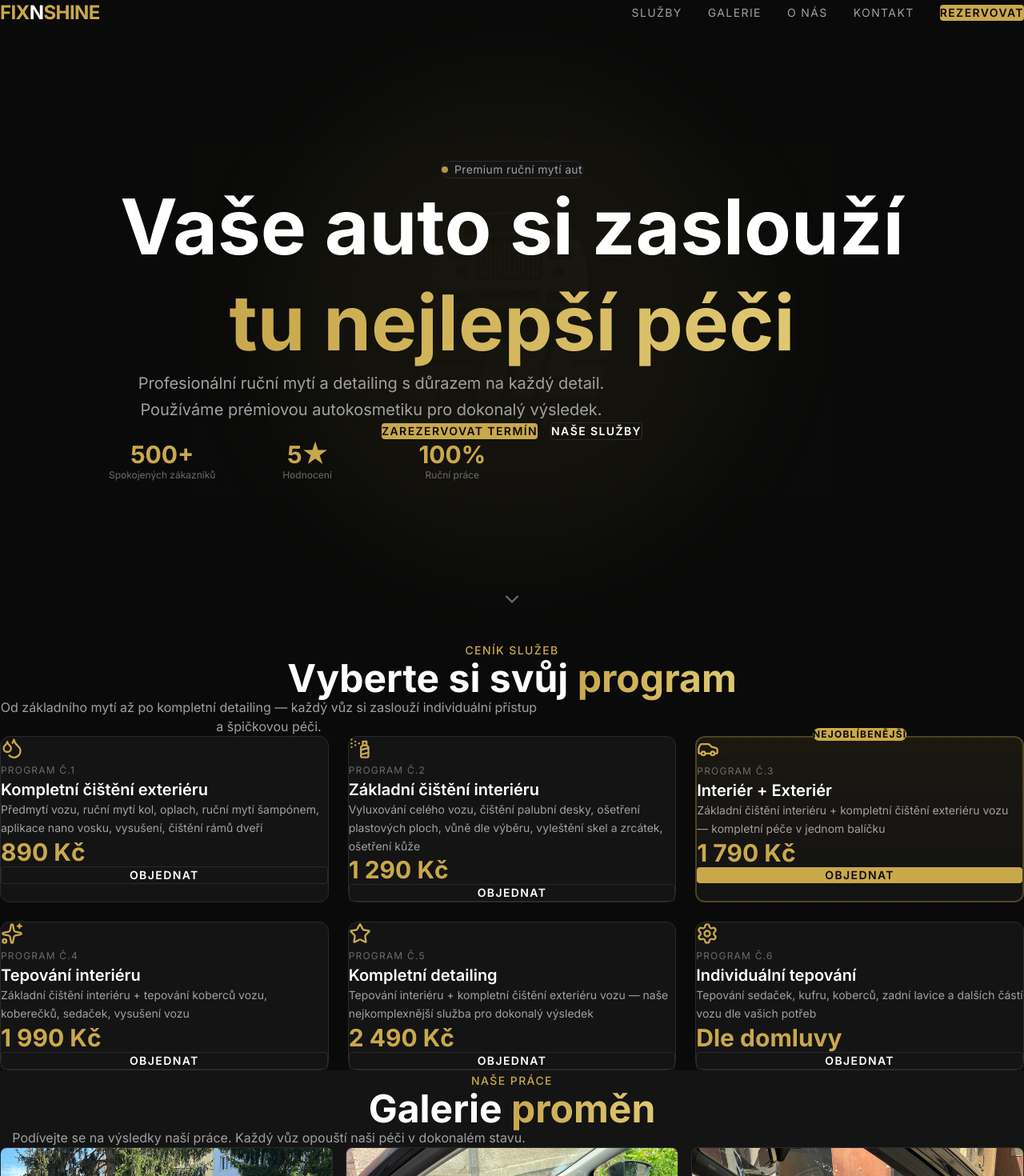
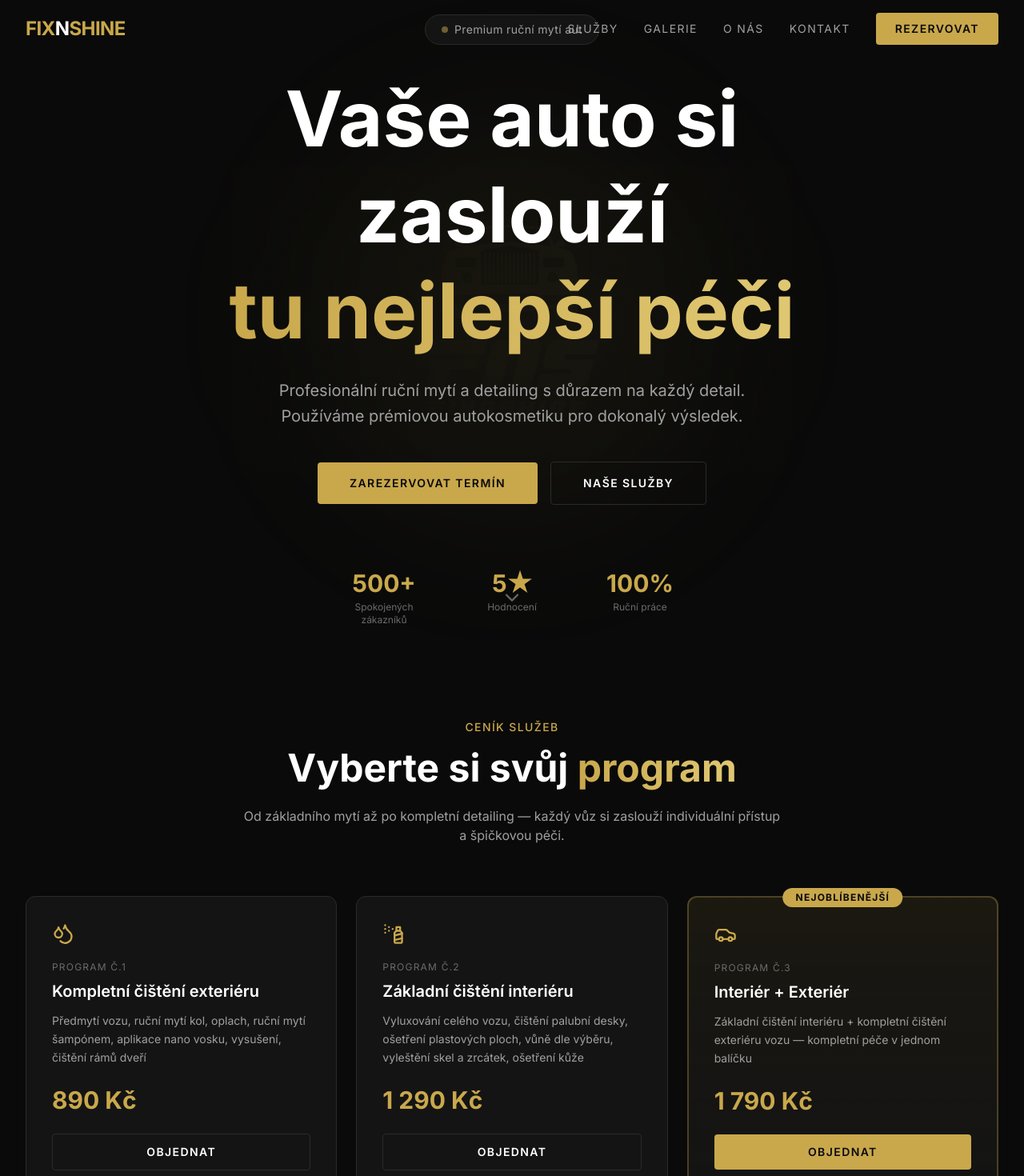
Before and after one commit to jakubrichter332-ops/fixnshine-web, a React (Vite) app: page / in a window 1280 px wide. Shown: the top 1470 px of the page at 80% size. Built offline with nearby package versions, Linux system fonts and the light colour scheme.

Commit message:
Fix desktop layout - wrap CSS resets in @layer base
CSS resets were outside any layer, overriding Tailwind v4 utility
classes (px-4, mx-auto, etc.) due to cascade priority. Also includes
component cleanup and gallery image update.

Co-Authored-By: Claude Opus 4.6 <noreply@anthropic.com>

```diff
--- a/src/App.tsx
+++ b/src/App.tsx
@@ -9,14 +9,16 @@ import Footer from "./components/Footer";
 
 function App() {
   return (
-    <div className="min-h-screen bg-primary w-full overflow-x-hidden">
+    <div className="min-h-screen bg-primary overflow-x-hidden">
       <Navbar />
+      <main>
         <Hero />
         <Services />
         <Gallery />
         <About />
         <Booking />
         <Contact />
+      </main>
       <Footer />
     </div>
   );
--- a/src/components/Gallery.tsx
+++ b/src/components/Gallery.tsx
@@ -5,7 +5,7 @@ import img01 from "../assets/gallery/01-bmw7-exterior.jpeg";
 import img02 from "../assets/gallery/02-bmw7-side.jpeg";
 import img03 from "../assets/gallery/03-bmw7-front.jpeg";
 import img04 from "../assets/gallery/04-bmw7-interior.jpeg";
-import img05 from "../assets/gallery/05-seat-interior.jpeg";
+import img05 from "../assets/gallery/05-bmw3-interior-after.jpeg";
 import img06 from "../assets/gallery/06-seat-dashboard.jpeg";
 import img07 from "../assets/gallery/07-bmw3-interior.jpeg";
 import img08 from "../assets/gallery/08-bmw3-front.jpeg";
@@ -13,7 +13,7 @@ import img09 from "../assets/gallery/09-bmw3-side.jpeg";
 
 const galleryItems = [
   { id: 1, src: img01, label: "BMW 7 — Exteriér po detailingu" },
-  { id: 2, src: img05, label: "Čištění interiéru — před" },
+  { id: 2, src: img05, label: "BMW 3 — Interiér po základním čištění (bez tepování)" },
   { id: 3, src: img04, label: "BMW 7 — Luxusní interiér" },
   { id: 4, src: img02, label: "BMW 7 — Lesk po nano vosku" },
   { id: 5, src: img07, label: "BMW 3 — Interiér po čištění" },
--- a/src/components/Hero.tsx
+++ b/src/components/Hero.tsx
@@ -4,24 +4,23 @@ import logo from "../assets/logo.jpeg";
 
 export default function Hero() {
   return (
-    <section className="relative min-h-screen w-full flex items-center justify-center overflow-hidden">
-      {/* Logo as background - centered, large, subtle */}
+    <section className="relative min-h-screen flex items-center justify-center overflow-hidden">
+      {/* Logo as background */}
       <div className="absolute inset-0 flex items-center justify-center overflow-hidden">
         <img
           src={logo}
           alt=""
-          className="w-[80%] max-w-[800px] opacity-10 object-contain select-none pointer-events-none"
+          className="w-[60vw] max-w-[700px] opacity-10 object-contain select-none pointer-events-none"
         />
       </div>
 
-      {/* Dark overlay gradient */}
+      {/* Gradient overlays */}
       <div className="absolute inset-0 bg-gradient-to-b from-primary/60 via-primary/80 to-primary" />
+      <div className="absolute inset-0 flex items-center justify-center pointer-events-none">
+        <div className="w-[40vw] max-w-[500px] aspect-square bg-gold/5 rounded-full blur-[100px]" />
+      </div>
 
-      {/* Subtle gold glow */}
-      <div className="absolute top-1/2 left-1/2 -translate-x-1/2 -translate-y-1/2 w-[600px] h-[600px] bg-gold/5 rounded-full blur-3xl" />
-
-      <div className="relative z-10 w-full max-w-5xl mx-auto px-4 sm:px-6 text-center">
-        {/* Badge */}
+      <div className="relative z-10 mx-auto max-w-5xl px-4 sm:px-6 lg:px-8 text-center">
         <motion.div
           initial={{ opacity: 0, y: 20 }}
           animate={{ opacity: 1, y: 0 }}
@@ -34,12 +33,11 @@ export default function Hero() {
           </span>
         </motion.div>
 
-        {/* Main heading */}
         <motion.h1
           initial={{ opacity: 0, y: 30 }}
           animate={{ opacity: 1, y: 0 }}
           transition={{ duration: 0.8, delay: 0.1 }}
-          className="text-4xl sm:text-5xl md:text-6xl lg:text-8xl font-bold leading-tight mb-4 sm:mb-6"
+          className="text-4xl sm:text-5xl md:text-6xl lg:text-7xl xl:text-8xl font-bold leading-tight mb-4 sm:mb-6"
         >
           Vaše auto si zaslouží
           <br />
@@ -48,18 +46,16 @@ export default function Hero() {
           </span>
         </motion.h1>
 
-        {/* Subtitle */}
         <motion.p
           initial={{ opacity: 0, y: 30 }}
           animate={{ opacity: 1, y: 0 }}
           transition={{ duration: 0.8, delay: 0.2 }}
-          className="text-text-secondary text-base sm:text-lg md:text-xl max-w-2xl mx-auto mb-8 sm:mb-10 leading-relaxed px-2"
+          className="text-text-secondary text-base sm:text-lg md:text-xl max-w-2xl mx-auto mb-8 sm:mb-10 leading-relaxed"
         >
           Profesionální ruční mytí a detailing s důrazem na každý detail.
           Používáme prémiovou autokosmetiku pro dokonalý výsledek.
         </motion.p>
 
-        {/* CTA Buttons */}
         <motion.div
           initial={{ opacity: 0, y: 30 }}
           animate={{ opacity: 1, y: 0 }}
@@ -80,12 +76,11 @@ export default function Hero() {
           </a>
         </motion.div>
 
-        {/* Stats */}
         <motion.div
           initial={{ opacity: 0 }}
           animate={{ opacity: 1 }}
           transition={{ duration: 1, delay: 0.6 }}
-          className="mt-14 sm:mt-20 grid grid-cols-3 gap-4 sm:gap-8 max-w-lg mx-auto"
+          className="mt-14 sm:mt-20 grid grid-cols-3 gap-4 sm:gap-8 max-w-md mx-auto"
         >
           {[
             { value: "500+", label: "Spokojených zákazníků" },
@@ -104,7 +99,6 @@ export default function Hero() {
         </motion.div>
       </div>
 
-      {/* Scroll indicator */}
       <motion.div
         initial={{ opacity: 0 }}
         animate={{ opacity: 1 }}
--- a/src/components/Navbar.tsx
+++ b/src/components/Navbar.tsx
@@ -26,15 +26,13 @@ export default function Navbar() {
           : "bg-transparent"
       }`}
     >
-      <div className="w-full max-w-[1400px] mx-auto px-4 sm:px-6 lg:px-8 py-4 flex items-center justify-between">
-        {/* Logo */}
+      <div className="mx-auto max-w-7xl px-4 sm:px-6 lg:px-8 py-4 flex items-center justify-between">
         <a href="#" className="text-xl sm:text-2xl font-bold tracking-tight">
           <span className="text-gold">FIX</span>
           <span className="text-text-primary">N</span>
           <span className="text-gold">SHINE</span>
         </a>
 
-        {/* Desktop links */}
         <div className="hidden lg:flex items-center gap-8">
           {navLinks.map((link) => (
             <a
@@ -53,7 +51,6 @@ export default function Navbar() {
           </a>
         </div>
 
-        {/* Mobile menu button */}
         <button
           onClick={() => setIsMobileOpen(!isMobileOpen)}
           className="lg:hidden text-text-primary"
@@ -62,7 +59,6 @@ export default function Navbar() {
         </button>
       </div>
 
-      {/* Mobile menu */}
       {isMobileOpen && (
         <div className="lg:hidden bg-primary/98 backdrop-blur-md border-t border-border">
           <div className="flex flex-col items-center gap-6 py-8">
--- a/src/components/Services.tsx
+++ b/src/components/Services.tsx
@@ -65,9 +65,8 @@ const services: ServiceCard[] = [
 
 export default function Services() {
   return (
-    <section id="sluzby" className="w-full py-16 sm:py-24 px-4 sm:px-6 lg:px-8">
-      <div className="w-full max-w-[1400px] mx-auto">
-        {/* Section header */}
+    <section id="sluzby" className="py-16 sm:py-24">
+      <div className="mx-auto max-w-7xl px-4 sm:px-6 lg:px-8">
         <motion.div
           initial={{ opacity: 0, y: 20 }}
           whileInView={{ opacity: 1, y: 0 }}
@@ -90,7 +89,6 @@ export default function Services() {
           </p>
         </motion.div>
 
-        {/* Service cards grid */}
         <div className="grid sm:grid-cols-2 lg:grid-cols-3 gap-4 sm:gap-6">
           {services.map((service, index) => (
             <motion.div
@@ -99,45 +97,38 @@ export default function Services() {
               whileInView={{ opacity: 1, y: 0 }}
               viewport={{ once: true }}
               transition={{ duration: 0.5, delay: index * 0.1 }}
-              className={`relative group rounded-xl p-6 sm:p-8 transition-all duration-300 hover:-translate-y-1 ${
+              className={`relative group rounded-xl p-6 sm:p-8 transition-all duration-300 hover:-translate-y-1 flex flex-col ${
                 service.popular
                   ? "bg-gradient-to-b from-gold/10 to-surface border-2 border-gold/30 hover:border-gold/60"
                   : "bg-surface border border-border hover:border-gold/30"
               }`}
             >
-              {/* Popular badge */}
               {service.popular && (
                 <div className="absolute -top-3 left-1/2 -translate-x-1/2 bg-gold text-primary text-xs font-bold uppercase tracking-widest px-4 py-1 rounded-full whitespace-nowrap">
                   Nejoblíbenější
                 </div>
               )}
 
-              {/* Icon */}
               <div className="text-gold mb-4 sm:mb-5">{service.icon}</div>
 
-              {/* Program number */}
               <span className="text-text-muted text-xs uppercase tracking-widest">
                 {service.program}
               </span>
 
-              {/* Title */}
               <h3 className="text-lg sm:text-xl font-semibold mt-2 mb-3 text-text-primary group-hover:text-gold transition-colors">
                 {service.title}
               </h3>
 
-              {/* Description */}
-              <p className="text-text-secondary text-sm leading-relaxed mb-6">
+              <p className="text-text-secondary text-sm leading-relaxed mb-6 flex-grow">
                 {service.description}
               </p>
 
-              {/* Price */}
-              <div className="mt-auto">
+              <div>
                 <span className="text-gold text-2xl sm:text-3xl font-bold">
                   {service.price}
                 </span>
               </div>
 
-              {/* CTA */}
               <a
                 href="#rezervace"
                 className={`block text-center mt-6 py-3 rounded text-sm font-semibold uppercase tracking-widest transition-all duration-200 ${
--- a/src/index.css
+++ b/src/index.css
@@ -1,7 +1,6 @@
 @import url('https://fonts.googleapis.com/css2?family=Inter:wght@300;400;500;600;700;800;900&display=swap');
 @import "tailwindcss";
 
-/* Vlastní téma - luxusní tmavé barvy se zlatými akcenty */
 @theme {
   --color-primary: #0a0a0a;
   --color-secondary: #1a1a1a;
@@ -20,16 +19,18 @@
   --font-body: "Inter", system-ui, sans-serif;
 }
 
-/* Globální styly */
-* {
+@layer base {
+  *, *::before, *::after {
     margin: 0;
     padding: 0;
     box-sizing: border-box;
   }
 
-html {
+  html, body {
+    width: 100%;
+    max-width: 100vw;
+    overflow-x: hidden;
     scroll-behavior: smooth;
-  overflow-x: hidden;
   }
 
   body {
@@ -38,16 +39,14 @@ body {
     color: var(--color-text-primary);
     -webkit-font-smoothing: antialiased;
     -moz-osx-font-smoothing: grayscale;
-  overflow-x: hidden;
-  width: 100%;
   }
 
   #root {
+    width: 100%;
+    max-width: 100vw;
     overflow-x: hidden;
-  width: 100%;
   }
 
-/* Scrollbar styling pro luxusní vzhled */
   ::-webkit-scrollbar {
     width: 8px;
   }
@@ -65,8 +64,8 @@ body {
     background: var(--color-gold);
   }
 
-/* Selection */
   ::selection {
     background-color: var(--color-gold);
     color: var(--color-primary);
   }
+}
```
Also changed, not shown: src/assets/gallery/05-bmw3-interior-after.jpeg (added), src/assets/gallery/05-seat-interior.jpeg (deleted). Lines whose indentation alone changed are shown as unchanged.
